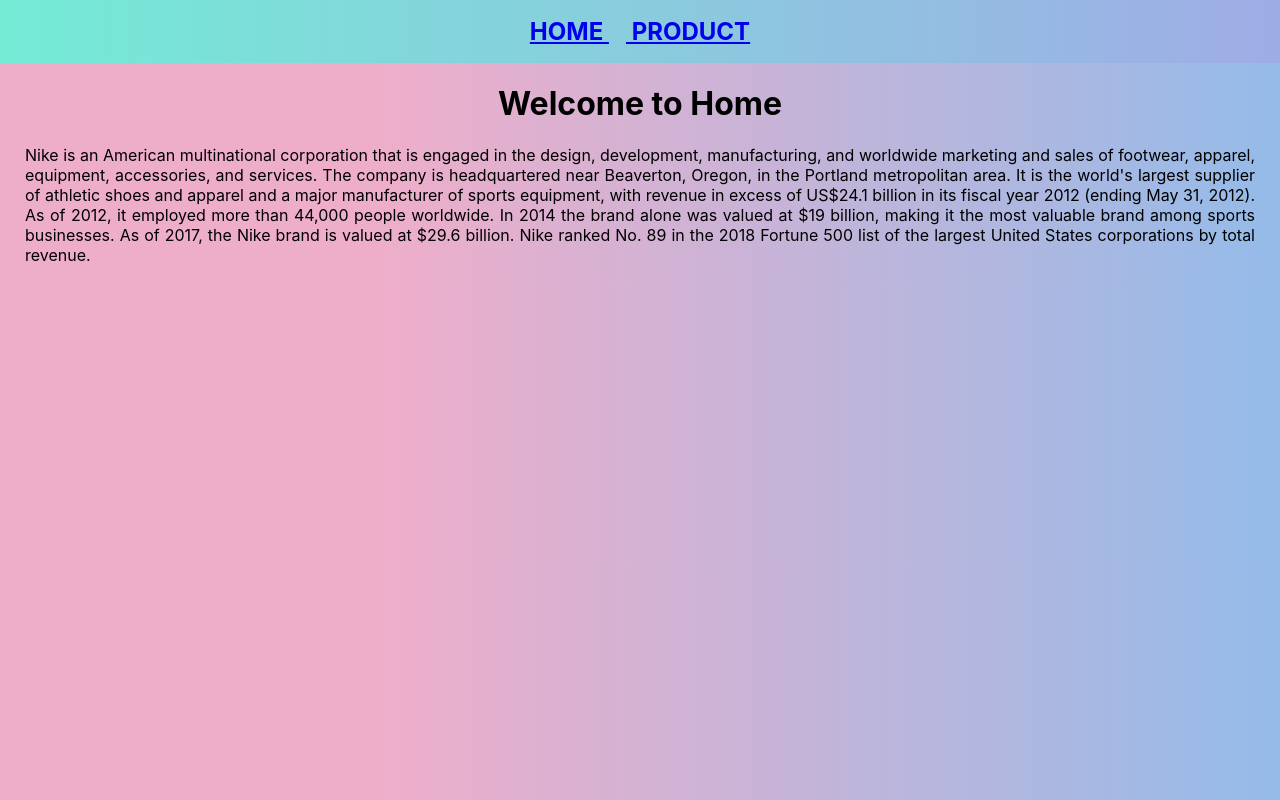
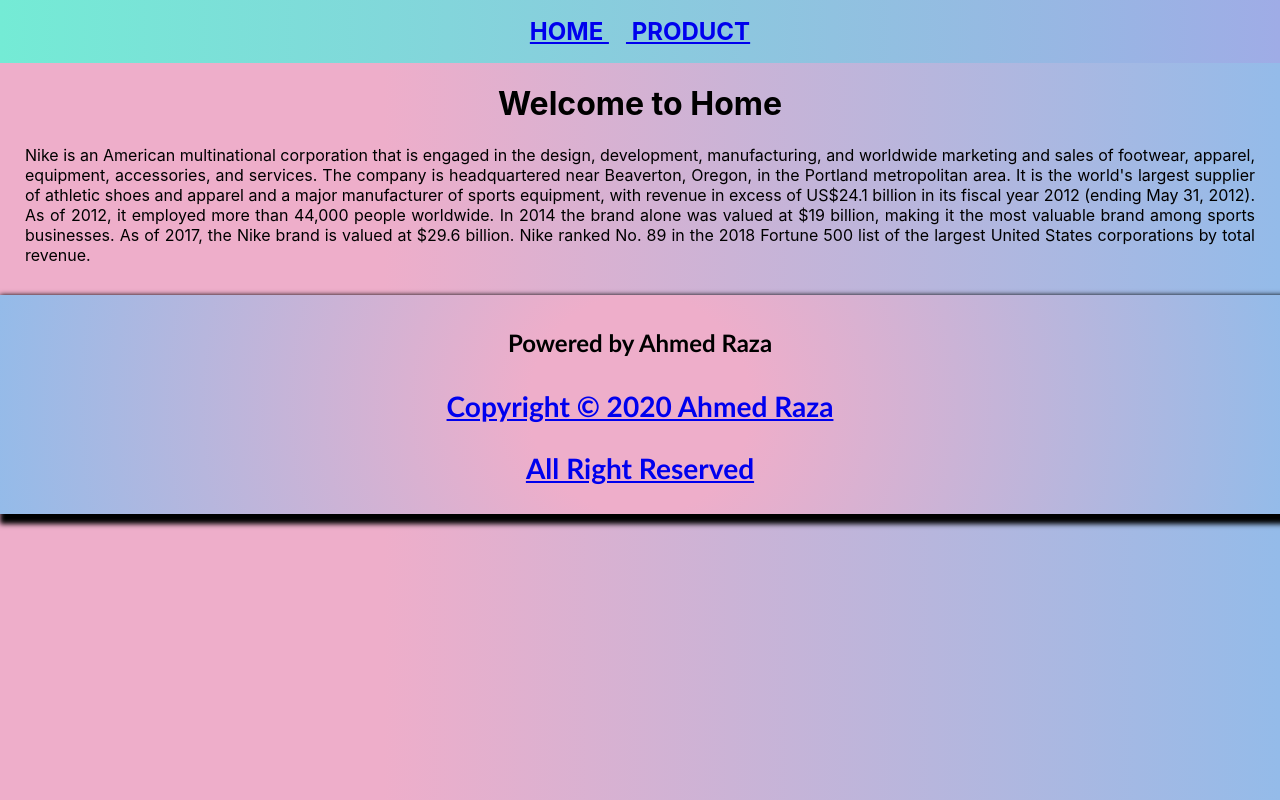
Before and after one commit to ahmedraza17260/shoe-store-app, a React (Create React App) app: page / in a window 1280 px wide. Built offline with nearby package versions, Linux system fonts and the light colour scheme; the HTML template or start-up script is replaced by a standard one.

Commit message:
chamges in footer

```diff
--- a/src/App.css
+++ b/src/App.css
@@ -47,3 +47,22 @@
   margin-right: 25px;
   margin-top: 10px;
 }
+
+.copyRight {
+  text-align: center;
+  /* padding-bottom: 6px !important; */
+  color: black !important;
+  /* opacity: ; */
+  font-weight: bolder;
+  font-family: "Gill Sans", "Gill Sans MT", "Trebuchet MS", sans-serif;
+  padding: 4px !important;
+  font-size: x-large !important;
+  box-shadow: black 5px 5px 5px 5px;
+  padding: 1px !important;
+  background: radial-gradient(
+    circle,
+    rgba(238, 174, 202, 1) 17%,
+    rgba(148, 187, 233, 1) 100%
+  );
+  margin-top: 30px !important;
+}
--- a/src/App.js
+++ b/src/App.js
@@ -7,6 +7,14 @@
   return (
 	<div>
 		<Routes />
+		<div className="copyRight">
+            <h4> Powered by Ahmed Raza </h4>
+            <a href="https://github.com/ahmedraza17260" rel="noreferrer">
+              {" "}
+              <h3> Copyright &copy; 2020 Ahmed Raza </h3>{" "}
+              <h3> All Right Reserved </h3>
+            </a>
+          </div>
 	</div>
   );
 }
```
